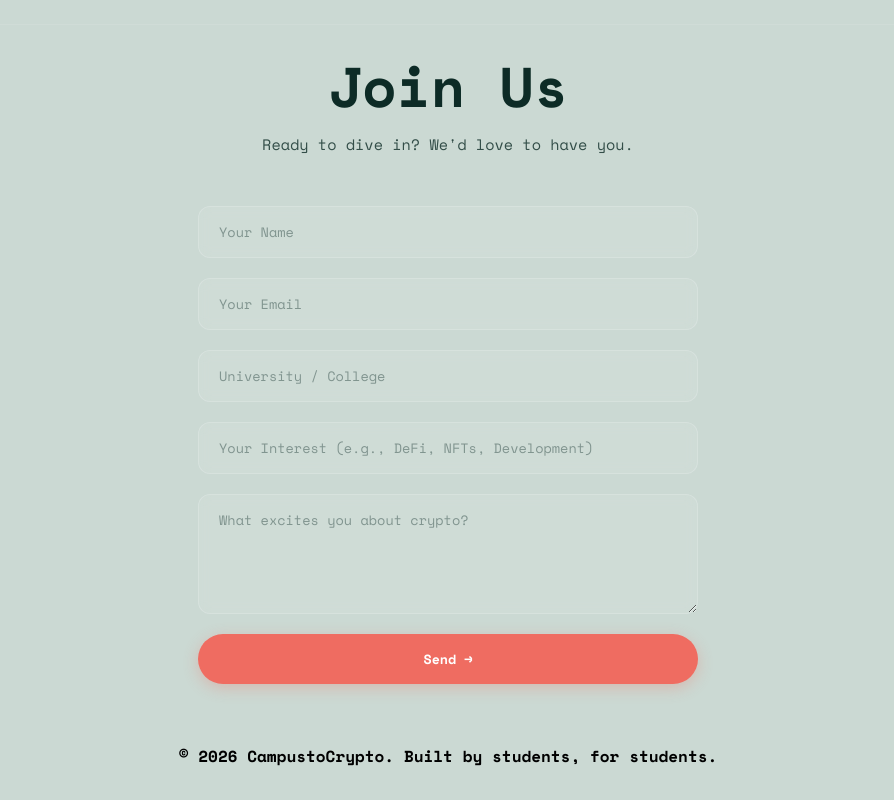
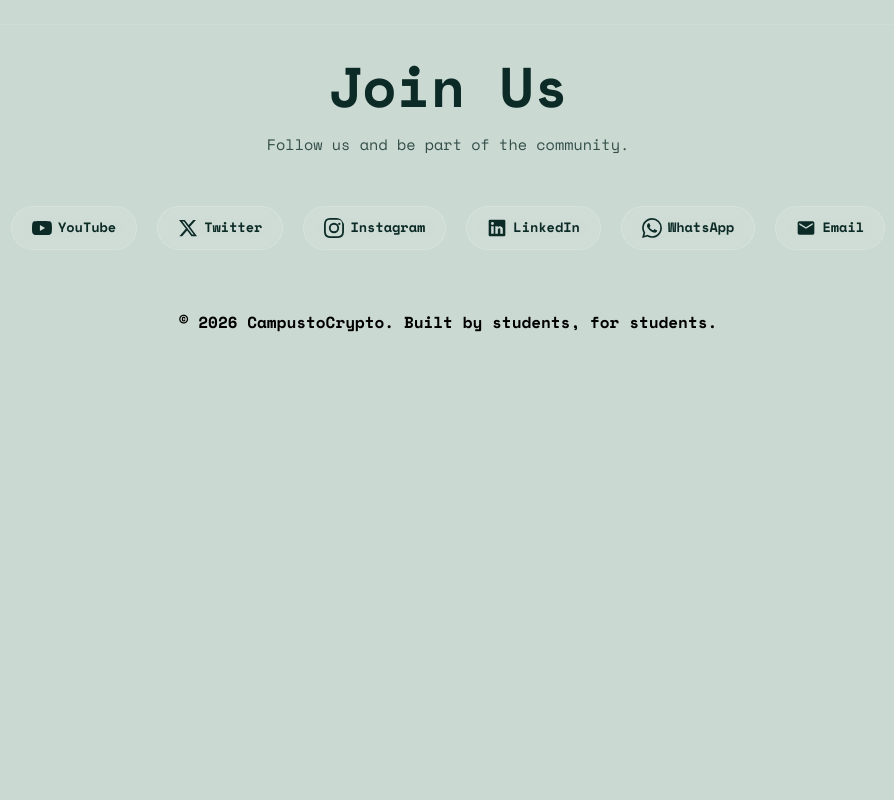
Before and after one commit to root-Akira/campustocrypto, a React (Vite) app: page / in a window 1280 px wide. Shown: the part 4909-5709 px from the top of the page, without its empty margins (192-1086 px from the left). After the commit the page ends 5274 px from the top, so only its background shows below. Built offline with nearby package versions, Linux system fonts and the light colour scheme.

Commit message:
Update Join section: remove form, add social links with brand icons

```diff
--- a/src/index.css
+++ b/src/index.css
@@ -726,6 +726,37 @@ footer {
   font-weight: 600;
 }
 
+/* Social links */
+.social-links {
+  display: flex;
+  justify-content: center;
+  flex-wrap: wrap;
+  gap: 20px;
+  margin-top: 40px;
+}
+
+.social-link {
+  font-size: 0.85rem;
+  font-weight: 700;
+  text-decoration: none;
+  color: var(--text-color);
+  padding: 10px 20px;
+  border-radius: 50px;
+  background: var(--glass-bg);
+  backdrop-filter: blur(6px);
+  border: 1px solid var(--glass-border);
+  transition: transform 0.25s ease, box-shadow 0.25s ease;
+  display: inline-flex;
+  align-items: center;
+  gap: 6px;
+}
+
+.social-link:hover {
+  transform: translateY(-3px);
+  box-shadow: 0 4px 15px rgba(239, 108, 97, 0.3);
+  border-color: var(--accent-color);
+}
+
 @media (max-width: 768px) {
   h1 { font-size: 2.2rem; }
   nav { padding: 20px 25px; flex-wrap: wrap; }
--- a/src/sections/JoinSection.jsx
+++ b/src/sections/JoinSection.jsx
@@ -1,42 +1,37 @@
-import { useState } from 'react'
 import Reveal from '../components/Reveal'
 
-const initial = { name: '', email: '', university: '', interest: '', message: '' }
-
 export default function JoinSection() {
-  const [form, setForm] = useState(initial)
-  const [submitted, setSubmitted] = useState(false)
-
-  const handleChange = (e) => setForm((prev) => ({ ...prev, [e.target.name]: e.target.value }))
-
-  const handleSubmit = (e) => {
-    e.preventDefault()
-    if (!form.name || !form.email) return
-    setSubmitted(true)
-  }
-
-  if (submitted) {
-    return (
-      <section id="join" className="content-page" style={{ textAlign: 'center' }}>
-        <h1>You're In! 🎉</h1>
-        <p className="page-subtitle">Thanks {form.name}! We'll be in touch soon.</p>
-      </section>
-    )
-  }
-
   return (
     <section id="join" className="content-page">
       <h1>Join Us</h1>
-      <p className="page-subtitle">Ready to dive in? We'd love to have you.</p>
+      <p className="page-subtitle">Follow us and be part of the community.</p>
       <Reveal>
-        <form className="join-form" onSubmit={handleSubmit}>
-          <input type="text" name="name" placeholder="Your Name" value={form.name} onChange={handleChange} required />
-          <input type="email" name="email" placeholder="Your Email" value={form.email} onChange={handleChange} required />
-          <input type="text" name="university" placeholder="University / College" value={form.university} onChange={handleChange} />
-          <input type="text" name="interest" placeholder="Your Interest (e.g., DeFi, NFTs, Development)" value={form.interest} onChange={handleChange} />
-          <textarea name="message" placeholder="What excites you about crypto?" value={form.message} onChange={handleChange} />
-          <button type="submit" className="btn-large btn-primary">Send →</button>
-        </form>
+        <div className="social-links">
+          <a href="#" target="_blank" rel="noopener noreferrer" className="social-link">
+            <svg width="20" height="20" viewBox="0 0 24 24" fill="currentColor"><path d="M23.5 6.2c-.3-1.1-1.1-1.9-2.2-2.2C19.5 3.5 12 3.5 12 3.5s-7.5 0-9.3.5c-1.1.3-1.9 1.1-2.2 2.2C0 8 0 12 0 12s0 4 .5 5.8c.3 1.1 1.1 1.9 2.2 2.2 1.8.5 9.3.5 9.3.5s7.5 0 9.3-.5c1.1-.3 1.9-1.1 2.2-2.2.5-1.8.5-5.8.5-5.8s0-4-.5-5.8zM9.5 15.5V8.5l6.2 3.5-6.2 3.5z"/></svg>
+            YouTube
+          </a>
+          <a href="#" target="_blank" rel="noopener noreferrer" className="social-link">
+            <svg width="20" height="20" viewBox="0 0 24 24" fill="currentColor"><path d="M18.244 2.25h3.308l-7.227 8.26 8.502 11.24H16.17l-5.214-6.817L4.99 21.75H1.68l7.73-8.835L1.254 2.25H8.08l4.713 6.231zm-1.161 17.52h1.833L7.084 4.126H5.117z"/></svg>
+            Twitter
+          </a>
+          <a href="#" target="_blank" rel="noopener noreferrer" className="social-link">
+            <svg width="20" height="20" viewBox="0 0 24 24" fill="currentColor"><path d="M12 2.16c3.2 0 3.58.01 4.85.07 3.25.15 4.77 1.69 4.92 4.92.06 1.27.07 1.65.07 4.85s-.01 3.58-.07 4.85c-.15 3.23-1.66 4.77-4.92 4.92-1.27.06-1.65.07-4.85.07s-3.58-.01-4.85-.07c-3.26-.15-4.77-1.7-4.92-4.92-.06-1.27-.07-1.65-.07-4.85s.01-3.58.07-4.85c.15-3.23 1.66-4.77 4.92-4.92 1.27-.06 1.65-.07 4.85-.07zM12 0C8.74 0 8.33.01 7.05.07 2.7.27.27 2.7.07 7.05.01 8.33 0 8.74 0 12s.01 3.67.07 4.95c.2 4.35 2.63 6.78 6.98 6.98 1.28.06 1.69.07 4.95.07s3.67-.01 4.95-.07c4.35-.2 6.78-2.63 6.98-6.98.06-1.28.07-1.69.07-4.95s-.01-3.67-.07-4.95C21.73 2.7 19.3.27 14.95.07 13.67.01 13.26 0 12 0zm0 5.84a6.16 6.16 0 100 12.32 6.16 6.16 0 000-12.32zM12 16a4 4 0 110-8 4 4 0 010 8zm6.41-10.41a1.44 1.44 0 100 2.88 1.44 1.44 0 000-2.88z"/></svg>
+            Instagram
+          </a>
+          <a href="#" target="_blank" rel="noopener noreferrer" className="social-link">
+            <svg width="20" height="20" viewBox="0 0 24 24" fill="currentColor"><path d="M20.5 2h-17A1.5 1.5 0 002 3.5v17A1.5 1.5 0 003.5 22h17a1.5 1.5 0 001.5-1.5v-17A1.5 1.5 0 0020.5 2zM8 19H5v-9h3zM6.5 8.25A1.75 1.75 0 118.3 6.5a1.78 1.78 0 01-1.8 1.75zM19 19h-3v-4.74c0-1.42-.6-1.93-1.38-1.93A1.74 1.74 0 0013 14.19a.66.66 0 000 .14V19h-3v-9h2.9v1.3a3.11 3.11 0 012.7-1.4c1.55 0 3.36.86 3.36 3.66z"/></svg>
+            LinkedIn
+          </a>
+          <a href="#" target="_blank" rel="noopener noreferrer" className="social-link">
+            <svg width="20" height="20" viewBox="0 0 24 24" fill="currentColor"><path d="M17.472 14.382c-.297-.149-1.758-.867-2.03-.967-.273-.099-.471-.148-.67.15-.197.297-.767.966-.94 1.164-.173.199-.347.223-.644.075-.297-.15-1.255-.463-2.39-1.475-.883-.788-1.48-1.761-1.653-2.059-.173-.297-.018-.458.13-.606.134-.133.298-.347.446-.52.149-.174.198-.298.298-.497.099-.198.05-.371-.025-.52-.075-.149-.669-1.612-.916-2.207-.242-.579-.487-.5-.669-.51-.173-.008-.371-.01-.57-.01-.198 0-.52.074-.792.372-.272.297-1.04 1.016-1.04 2.479 0 1.462 1.065 2.875 1.213 3.074.149.198 2.096 3.2 5.077 4.487.709.306 1.262.489 1.694.625.712.227 1.36.195 1.871.118.571-.085 1.758-.719 2.006-1.413.248-.694.248-1.289.173-1.413-.074-.124-.272-.198-.57-.347m-5.421 7.403h-.004a9.87 9.87 0 01-5.031-1.378l-.361-.214-3.741.982.998-3.648-.235-.374a9.86 9.86 0 01-1.51-5.26c.001-5.45 4.436-9.884 9.888-9.884 2.64 0 5.122 1.03 6.988 2.898a9.825 9.825 0 012.893 6.994c-.003 5.45-4.437 9.884-9.885 9.884m8.413-18.297A11.815 11.815 0 0012.05 0C5.495 0 .16 5.335.157 11.892c0 2.096.547 4.142 1.588 5.945L.057 24l6.305-1.654a11.882 11.882 0 005.683 1.448h.005c6.554 0 11.89-5.335 11.893-11.893a11.821 11.821 0 00-3.48-8.413z"/></svg>
+            WhatsApp
+          </a>
+          <a href="mailto:" className="social-link">
+            <svg width="20" height="20" viewBox="0 0 24 24" fill="currentColor"><path d="M20 4H4c-1.1 0-2 .9-2 2v12c0 1.1.9 2 2 2h16c1.1 0 2-.9 2-2V6c0-1.1-.9-2-2-2zm0 4l-8 5-8-5V6l8 5 8-5v2z"/></svg>
+            Email
+          </a>
+        </div>
       </Reveal>
     </section>
   )
```
